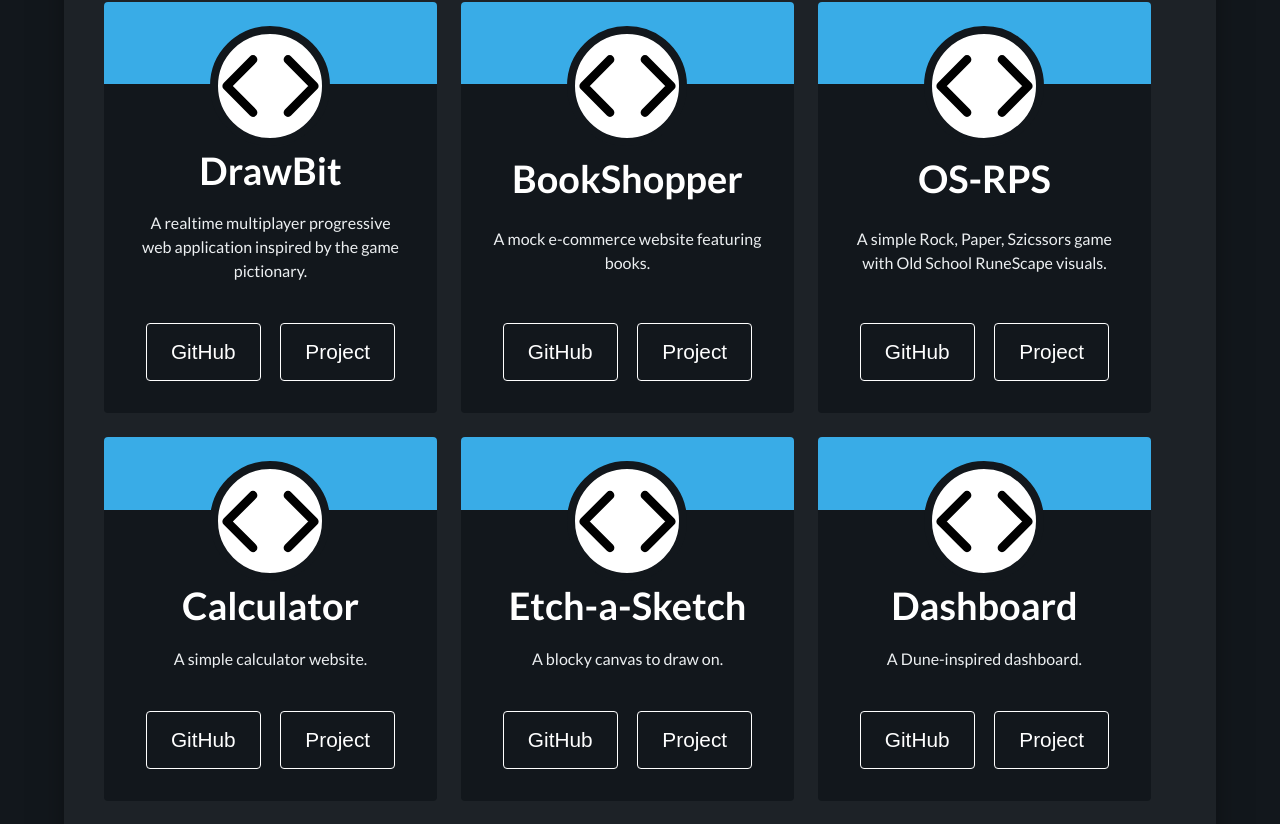
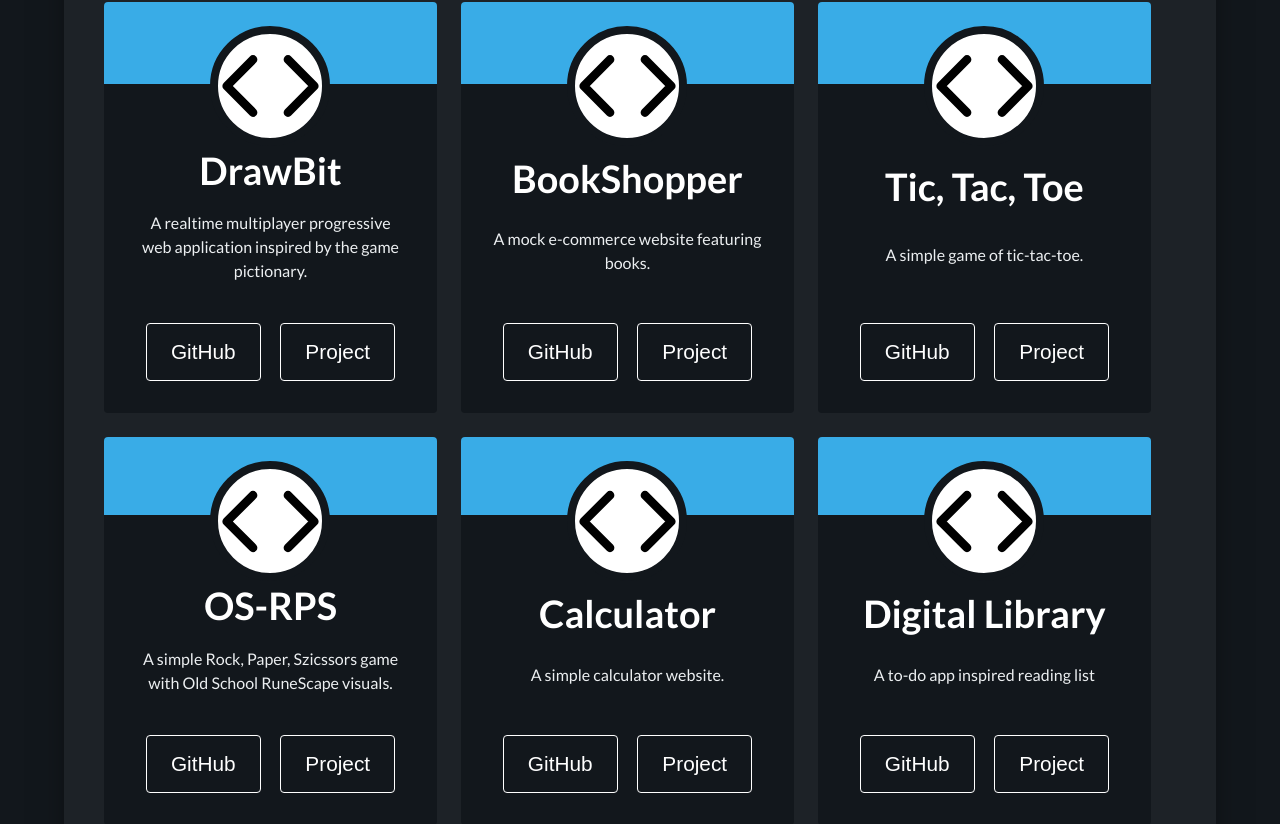
Before and after one commit to Oosh74/portfolio-vite, a React (Vite) app: page / in a window 1280 px wide. Shown: the part 1996-2820 px from the top of the page. Built offline with nearby package versions, Linux system fonts and the light colour scheme.

Commit message:
Add two new projects

```diff
--- a/src/components/portfolio.jsx
+++ b/src/components/portfolio.jsx
@@ -14,6 +14,13 @@ const cardData = [
     githubLink: 'https://github.com/Crafty-Cranberries/Book-Shopper',
     projectLink: 'https://book-shopper.herokuapp.com/',
   },
+    {
+    title: 'Tic, Tac, Toe',
+    description:
+      'A simple game of tic-tac-toe.',
+    githubLink: 'https://github.com/Oosh74/op-tic-tac-toe',
+    projectLink: 'https://oosh74.github.io/op-tic-tac-toe/',
+  },
   {
     title: 'OS-RPS',
     description:
@@ -29,6 +36,13 @@ const cardData = [
     projectLink: 'https://oosh74.github.io/Calculator_OP/',
   },
   {
+    title: 'Digital Library',
+    description:
+      'A to-do app inspired reading list',
+    githubLink: 'https://github.com/Oosh74/op-library',
+    projectLink: 'https://oosh74.github.io/op-library/',
+  },
+  {
     title: 'Etch-a-Sketch',
     description:
       'A blocky canvas to draw on.',
@@ -42,6 +56,7 @@ const cardData = [
     githubLink: 'https://github.com/Oosh74/op-dashboard',
     projectLink: 'https://oosh74.github.io/op-dashboard/',
   },
+
 ];
 
 const Portfolio = () => {
```
